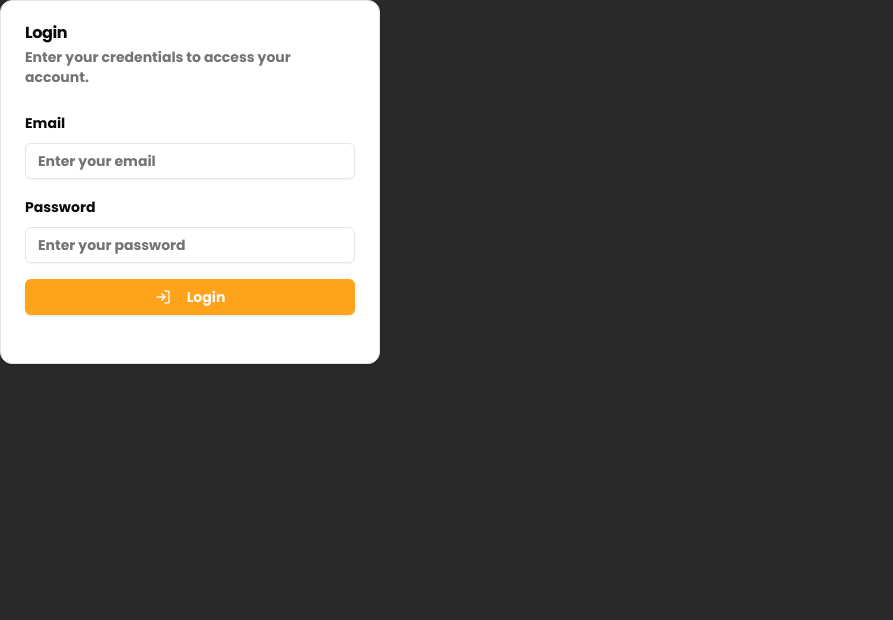
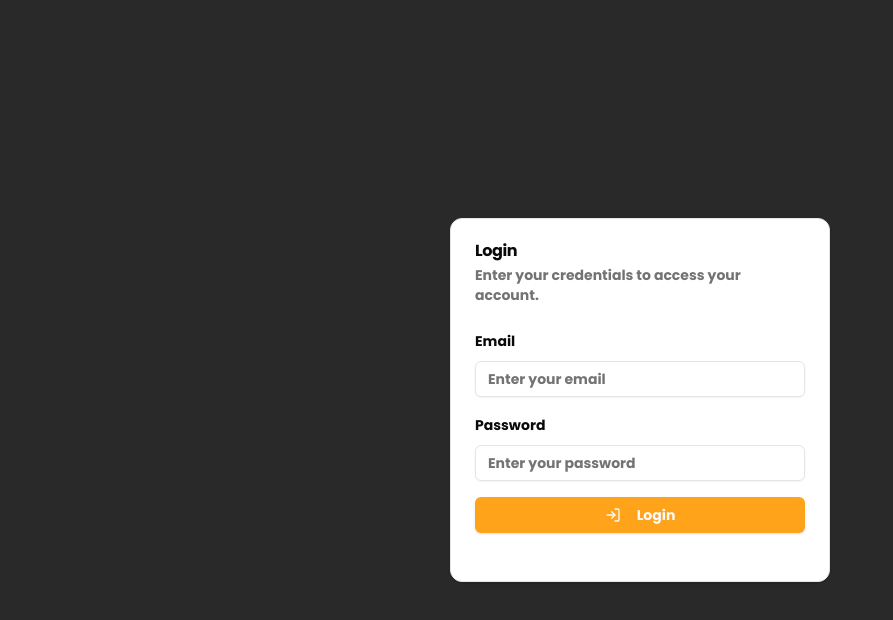
Before and after one commit to FullStackSimonIO/passhub, a Next.js app: page /login in a window 1280 px wide. Shown: the top 620 px of the page, without its empty margins (0-893 px from the left). Built offline with nearby package versions, Linux system fonts and the light colour scheme; no server answers.

Commit message:
wrapped login component with section

```diff
--- a/components/LoginCard.tsx
+++ b/components/LoginCard.tsx
@@ -54,6 +54,7 @@ export function LoginCard({ className, ...props }: CardProps) {
   };
 
   return (
+    <section className="flex justify-center items-center h-screen">
       <Card className={cn("w-[380px]", className)} {...props}>
         <CardHeader>
           <CardTitle>Login</CardTitle>
@@ -113,5 +114,6 @@ export function LoginCard({ className, ...props }: CardProps) {
           )}
         </CardFooter>
       </Card>
+    </section>
   );
 }
```
Lines whose indentation alone changed are shown as unchanged.
